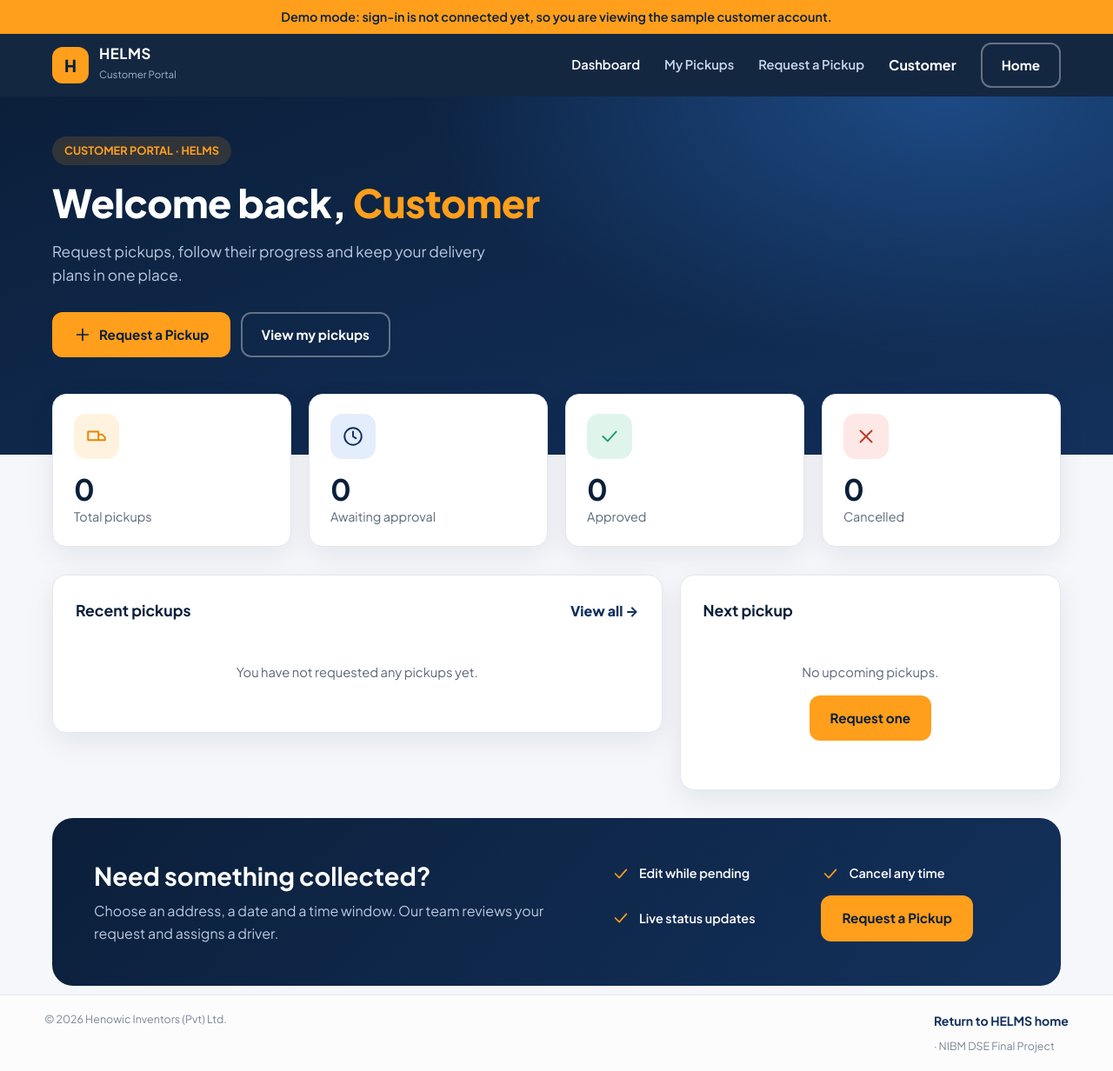
After one commit to WitherXee69/Final_Project_DSE, a PHP site: page /customer/index.php in a window 1280 px wide. The commit adds this page. Shown: the whole page at 87% size. Run offline with PHP 8.4, Linux system fonts and the light colour scheme; data that the repository does not hold is empty.

Commit message:
pickup form and view changes

```diff
--- a/customer/_layout.php
+++ b/customer/_layout.php
@@ -3,11 +3,17 @@
 require_once __DIR__ . '/../config/database.php';
 if (session_status() === PHP_SESSION_NONE) session_start();
 
-const CUST_DEMO_ID       = 1;
-const CUST_REQUIRE_LOGIN = false;
+const CUST_DEMO_ID       = 1;      // userId of a row in Customer (see sql/demo_customer.sql)
+const CUST_REQUIRE_LOGIN = false;  // flip to true once login.php is implemented
+
+const CUST_CHECK = '<svg class="i" viewBox="0 0 24 24"><path d="M5 12l5 5 9-10"/></svg>';
+const CUST_X     = '<svg class="i" viewBox="0 0 24 24"><path d="M6 6l12 12M18 6L6 18"/></svg>';
+const CUST_TRUCK = '<svg class="i" viewBox="0 0 24 24"><path d="M3 7h11v9H3zM14 10h4l3 3v3h-7z"/></svg>';
+const CUST_CLOCK = '<svg class="i" viewBox="0 0 24 24"><circle cx="12" cy="12" r="9"/><path d="M12 7v5l3 2"/></svg>';
+const CUST_PIN   = '<svg class="i" viewBox="0 0 24 24"><path d="M12 21s7-6.2 7-11a7 7 0 10-14 0c0 4.8 7 11 7 11zM12 12a2 2 0 100-4 2 2 0 000 4z"/></svg>';
+const CUST_PLUS  = '<svg class="i" viewBox="0 0 24 24"><path d="M12 5v14M5 12h14"/></svg>';
 
 function cust_h($v): string { return htmlspecialchars((string)$v, ENT_QUOTES, 'UTF-8'); }
-
 
 function cust_id(): int {
     if (!empty($_SESSION['user_id'])) return (int)$_SESSION['user_id'];
@@ -15,7 +21,6 @@ function cust_id(): int {
     return CUST_DEMO_ID;
 }
 function cust_is_demo(): bool { return empty($_SESSION['user_id']); }
-
 
 function cust_name(PDO $pdo, int $uid): string {
     if (!empty($_SESSION['full_name'])) return $_SESSION['full_name'];
@@ -41,61 +46,86 @@ function cust_flash(string $type, string $msg): void { $_SESSION['flash'] = [$ty
 function cust_show_flash(): void {
     if (!empty($_SESSION['flash'])) {
         [$t, $m] = $_SESSION['flash']; unset($_SESSION['flash']);
-        echo '<div class="cu-alert cu-alert-' . cust_h($t) . '" role="status">' . cust_h($m) . '</div>';
+        echo '<div class="cu-notice cu-notice-' . cust_h($t) . '" role="status">' . cust_h($m) . '</div>';
     }
 }
 
+function cust_status_class(string $s): string {
+    return ['Requested' => 'warning', 'Approved' => 'good', 'Successful' => 'good',
+            'Rejected' => 'danger', 'Cancelled' => 'danger', 'Failed' => 'danger'][$s] ?? 'info';
+}
 
-function cust_header(PDO $pdo, string $title, string $active = 'pickups'): void {
-    $name = cust_name($pdo, cust_id()); ?>
+/**
+ * Opens the page: <head>, demo banner, site header.
+ * $active = dashboard | pickups | new ; $bodyClass = 'cu-page' (hero pages) or 'cu-page login-page' (form pages)
+ */
+function cust_header(PDO $pdo, string $title, string $active = 'pickups', string $bodyClass = 'cu-page'): void {
+    $name = cust_name($pdo, cust_id());
+    $nav  = fn($key) => $active === $key ? ' style="color:#fff"' : '';
+?>
 <!DOCTYPE html>
 <html lang="en">
 <head>
 <meta charset="UTF-8">
 <meta name="viewport" content="width=device-width, initial-scale=1">
 <title><?= cust_h($title) ?> | HELMS</title>
+<meta name="description" content="Manage your HELMS pickups - request, view, edit and cancel.">
 <link rel="preconnect" href="https://fonts.googleapis.com">
 <link rel="preconnect" href="https://fonts.gstatic.com" crossorigin>
 <link href="https://fonts.googleapis.com/css2?family=Plus+Jakarta+Sans:wght@400;500;600;700;800&display=swap" rel="stylesheet">
 <link rel="stylesheet" href="../assets/css/style.css">
 <link rel="stylesheet" href="customer.css">
 </head>
-<body class="cu-body">
+<body class="<?= cust_h($bodyClass) ?>">
+<?php if (cust_is_demo()): ?>
+<div class="welcome">Demo mode: sign-in is not connected yet, so you are viewing the sample customer account.</div>
+<?php endif; ?>
 <header>
   <div class="container nav">
     <a href="../index.php" class="brand" aria-label="HELMS home">
       <div class="logo">H</div>
       <div><b>HELMS</b><small>Customer Portal</small></div>
     </a>
-    <div class="cu-user"><?= cust_h($name) ?><small>Customer account</small></div>
+    <button class="burger" id="burger" aria-label="Menu">
+      <svg class="i" viewBox="0 0 24 24" style="width:28px;height:28px"><path d="M4 7h16M4 12h16M4 17h16"/></svg>
+    </button>
+    <nav class="menu" id="menu">
+      <a class="link" href="index.php"<?= $nav('dashboard') ?>>Dashboard</a>
+      <a class="link" href="pickups.php"<?= $nav('pickups') ?>>My Pickups</a>
+      <a class="link" href="pickup_new.php"<?= $nav('new') ?>>Request a Pickup</a>
+      <span class="link cu-who"><?= cust_h($name) ?></span>
+      <a class="btn btn-ghost" href="../index.php">Home</a>
+    </nav>
   </div>
 </header>
+<?php }
 
-<div class="cu-shell">
-  <aside class="cu-sidebar" aria-label="Customer menu">
-    <div class="cu-side-label">MY ACCOUNT</div>
-    <a href="index.php" class="<?= $active === 'dashboard' ? 'active' : '' ?>"><span class="cu-ico">▦</span> Dashboard</a>
-    <a href="pickups.php" class="<?= $active === 'pickups' ? 'active' : '' ?>"><span class="cu-ico">☰</span> My pickups</a>
-    <a href="pickup_new.php" class="<?= $active === 'new' ? 'active' : '' ?>"><span class="cu-ico">＋</span> Request a pickup</a>
-    <div class="cu-side-bottom"><a href="../index.php">← Back to HELMS home</a></div>
-  </aside>
-
-  <main class="cu-main">
-    <?php if (cust_is_demo()): ?>
-      <div class="cu-demo">Demo mode: sign-in is not connected yet, so you are viewing the sample customer account.</div>
-    <?php endif; ?>
+/** Navy gradient hero band (same look as the home page hero, shorter). $titleHtml may contain <span> for amber text. */
+function cust_hero(string $pill, string $titleHtml, string $lead = '', string $ctaHtml = ''): void { ?>
+<section class="hero cu-hero">
+  <div class="container">
+    <span class="pill"><?= cust_h($pill) ?></span>
+    <h1><?= $titleHtml ?></h1>
+    <?php if ($lead): ?><p class="lead"><?= cust_h($lead) ?></p><?php endif; ?>
+    <?php if ($ctaHtml): ?><div class="hero-cta"><?= $ctaHtml ?></div><?php endif; ?>
+  </div>
+</section>
 <?php }
 
 function cust_footer(): void { ?>
-  </main>
-</div>
+<footer class="login-footer cu-footer">
+  <span>&copy; <?= date('Y') ?> Henowic Inventors (Pvt) Ltd.</span>
+  <span><a href="../index.php">Return to HELMS home</a> &middot; NIBM DSE Final Project</span>
+</footer>
+
 <dialog id="cuConfirm" class="cu-dialog">
   <form method="dialog">
-    <h3 id="cuConfirmTitle">Are you sure?</h3>
+    <div class="login-symbol" style="margin-bottom:14px">!</div>
+    <h3>Cancel this pickup?</h3>
     <p id="cuConfirmText" class="cu-muted"></p>
     <div class="cu-actions">
-      <button class="cu-btn cu-btn-danger" value="ok">Yes, cancel pickup</button>
-      <button class="cu-btn cu-btn-light" value="no">Keep it</button>
+      <button class="btn btn-primary" value="ok">Yes, cancel it</button>
+      <button class="btn btn-outline" value="no">Keep pickup</button>
     </div>
   </form>
 </dialog>
@@ -103,16 +133,3 @@ function cust_footer(): void { ?>
 </body>
 </html>
 <?php }
-
-
-function cust_page_head(string $eyebrow, string $title, string $actionHtml = ''): void { ?>
-<div class="cu-page-head">
-  <div><div class="cu-eyebrow"><?= cust_h($eyebrow) ?></div><h1><?= cust_h($title) ?></h1></div>
-  <?php if ($actionHtml) echo '<div class="cu-actions">' . $actionHtml . '</div>'; ?>
-</div>
-<?php }
-
-function cust_status_class(string $s): string {
-    return ['Requested' => 'warning', 'Approved' => 'good', 'Successful' => 'good',
-            'Rejected' => 'danger', 'Cancelled' => 'danger', 'Failed' => 'danger'][$s] ?? 'info';
-}
--- /dev/null
+++ b/customer/customer.css
@@ -0,0 +1,107 @@
+/* HELMS - Customer module. Only adds what style.css doesn't already provide
+   (header, .hero, .pill, .portal, .ico, .band, .steps, .login-* and .field all come from ../assets/css/style.css) */
+.cu-page{min-height:100vh;display:flex;flex-direction:column;background:var(--bg)}
+.cu-page.login-page{background:radial-gradient(900px 500px at 0% 0%,rgba(29,74,133,.18),transparent 65%),var(--bg)}
+.cu-page>.cu-section,.cu-page>.cu-over{flex:none}
+.cu-footer{margin-top:auto!important}
+.cu-who{color:#fff!important;font-weight:700}
+
+/* Hero (shorter than the home page one) */
+.cu-hero{padding:46px 0 112px}
+.cu-hero h1{font-size:clamp(1.9rem,4vw,2.8rem)}
+.cu-hero .lead{margin:14px 0 22px}
+.cu-over{margin-top:-70px;position:relative;z-index:5}
+.cu-section{padding:26px 0 0}
+.cu-section:last-of-type{padding-bottom:10px}
+
+/* Cards */
+.cu-card{background:var(--card);border:1px solid var(--line);border-radius:var(--radius);padding:26px;box-shadow:var(--shadow);margin-bottom:20px}
+.cu-card-head{display:flex;justify-content:space-between;align-items:center;gap:12px;margin-bottom:16px}
+.cu-card h2{font-size:1.1rem;color:var(--navy)}
+.cu-muted{color:var(--muted);font-size:.9rem}
+.cu-empty{padding:30px 10px;text-align:center;color:var(--muted);font-size:.92rem}
+.cu-stat-grid{display:grid;grid-template-columns:repeat(4,1fr);gap:20px;margin-bottom:6px}
+.cu-stat{padding:22px 24px}
+.cu-stat h3{font-size:2.1rem;line-height:1.1;letter-spacing:-1px}
+.cu-stat p{margin:2px 0 0}
+.ico.c4{background:#fde8e6;color:#c0392b}
+.cu-dash-grid{display:grid;grid-template-columns:1.6fr 1fr;gap:20px;align-items:start}
+.cu-dash-grid .cu-card{margin-bottom:0}
+.cu-next .ico{margin-bottom:12px}
+.cu-next-date{font-weight:800;color:var(--navy);font-size:1.15rem}
+.cu-addr-line{margin:10px 0 14px;color:var(--ink);font-size:.9rem}
+.cu-section .band{margin-top:6px}
+.band .bullets .btn{white-space:nowrap}
+
+/* Notices (match .login-notice) */
+.cu-notice{padding:13px 16px;border-radius:12px;margin-bottom:18px;font-size:.88rem;border:1px solid}
+.cu-notice-success{background:#e4f6ee;color:#14684a;border-color:#b6e6d0}
+.cu-notice-error{background:#fdecea;color:#8a1f17;border-color:#f5c2bd}
+.cu-notice ul{margin:6px 0 0 18px}
+.cu-over .cu-notice{box-shadow:var(--shadow)}
+
+/* Tabs (reuse .chips look) + search (reuse .field) */
+.cu-tabs{margin-bottom:16px}
+.cu-tabs a span{display:inline-block;padding:7px 14px;border-radius:99px;font-size:.82rem;font-weight:700;background:#eef2f7;color:var(--navy);transition:.2s}
+.cu-tabs a:hover span{background:#dfe7f1}
+.cu-tabs a.active span{background:var(--navy);color:#fff}
+.cu-tabs{gap:8px}
+.cu-search{margin-bottom:18px;flex-wrap:wrap}
+.cu-search input[type=search]{max-width:420px}
+.cu-search .btn{padding:12px 20px}
+
+/* Table */
+.cu-table-wrap{overflow:auto;border:1px solid var(--line);border-radius:12px}
+.cu-table{width:100%;border-collapse:collapse;min-width:640px}
+.cu-table th{text-align:left;color:var(--muted);font-size:.7rem;letter-spacing:.8px;text-transform:uppercase;background:#f7f9fc;padding:12px 14px}
+.cu-table td{padding:14px;border-top:1px solid var(--line);font-size:.88rem;color:var(--ink);vertical-align:middle}
+.cu-table td strong{color:var(--navy)}
+.cu-table tbody tr:hover{background:#fafbfd}
+.cu-click{cursor:pointer}
+.cu-addr{max-width:280px}
+.cu-row-actions{display:flex;gap:8px;align-items:center}
+.cu-row-actions form{margin:0}
+.cu-sm{padding:7px 14px;font-size:.8rem;border-width:1.5px}
+.cu-danger{background:#fde8e6;color:#b3261e;border:1.5px solid #fde8e6}
+.cu-danger:hover{background:#fbd5d1}
+.cu-danger-outline{border-color:#d9534f;color:#b3261e}
+.cu-danger-outline:hover{background:#b3261e;border-color:#b3261e;color:#fff}
+
+/* Status badges */
+.cu-badge{display:inline-block;padding:5px 12px;border-radius:99px;font-size:.72rem;font-weight:800;background:#e7eef8;color:var(--navy-2);white-space:nowrap}
+.cu-badge.cu-good{background:#dff5ec;color:#14684a}
+.cu-badge.cu-warning{background:#fff3df;color:#8a5200}
+.cu-badge.cu-danger{background:#fde8e6;color:#b3261e}
+
+/* Time window chips inside the .login-form */
+.cu-windows{display:grid;grid-template-columns:repeat(auto-fill,minmax(125px,1fr));gap:10px}
+.cu-windows input{position:absolute;opacity:0;width:auto;padding:0;pointer-events:none}
+.cu-windows label{display:block;text-align:center;padding:11px 8px;border:1.5px solid var(--line);border-radius:12px;font-size:.84rem;font-weight:700;color:var(--muted);cursor:pointer;transition:.2s;background:#fff}
+.cu-windows label:hover{border-color:var(--amber)}
+.cu-windows input:checked+label{background:#fff3df;border-color:var(--amber-d);color:#7a4a00}
+.cu-windows input:focus-visible+label{box-shadow:0 0 0 3px rgba(255,159,28,.3)}
+.login-form input[type=date]{min-height:48px}
+
+/* Details + progress */
+.cu-detail-grid{display:grid;grid-template-columns:repeat(3,1fr);gap:14px}
+.cu-detail{padding:16px;background:#f7f9fc;border:1px solid var(--line);border-radius:12px}
+.cu-detail small{display:block;color:var(--muted);font-size:.68rem;font-weight:800;letter-spacing:1px;margin-bottom:4px}
+.cu-detail strong{display:block;color:var(--navy);font-size:.95rem;line-height:1.5}
+.cu-wide{grid-column:1/-1}
+.cu-steps{margin-top:6px;border-top:0;padding-top:0;justify-content:center;gap:10px}
+.cu-steps .step{max-width:200px;font-size:.78rem}
+.cu-steps .step.bad .dot{background:#dc2626;color:#fff}
+.cu-steps .step.bad{color:#b3261e}
+.cu-actions{display:flex;gap:10px;flex-wrap:wrap;align-items:center}
+.cu-actions form{margin:0}
+
+/* Confirm dialog */
+.cu-dialog{border:0;border-radius:20px;padding:28px;max-width:410px;width:92%;box-shadow:0 30px 70px rgba(11,31,58,.35);font-family:inherit}
+.cu-dialog::backdrop{background:rgba(11,31,58,.55)}
+.cu-dialog h3{color:var(--navy);font-size:1.25rem}
+.cu-dialog p{margin-top:6px}
+.cu-dialog .cu-actions{margin-top:22px}
+
+/* Responsive */
+@media(max-width:980px){.cu-stat-grid{grid-template-columns:repeat(2,1fr)}.cu-dash-grid{grid-template-columns:1fr}.cu-detail-grid{grid-template-columns:1fr 1fr}}
+@media(max-width:720px){.cu-stat-grid,.cu-detail-grid{grid-template-columns:1fr}.cu-hero{padding:34px 0 100px}.cu-card{padding:20px}.cu-who{display:none}}
--- /dev/null
+++ b/customer/index.php
@@ -0,0 +1,83 @@
+<?php
+// Customer Dashboard
+require_once __DIR__ . '/_layout.php';
+require_once __DIR__ . '/pickup_functions.php';
+$uid    = cust_id();
+$name   = cust_name($pdo, $uid);
+$counts = pickup_counts($pdo, $uid);
+$next   = pickup_next($pdo, $uid);
+$recent = array_slice(pickup_list($pdo, $uid), 0, 5);
+
+cust_header($pdo, 'Customer dashboard', 'dashboard');
+cust_hero('CUSTOMER PORTAL · HELMS', 'Welcome back, <span>' . cust_h($name) . '</span>',
+    'Request pickups, follow their progress and keep your delivery plans in one place.',
+    '<a class="btn btn-primary" href="pickup_new.php">' . CUST_PLUS . ' Request a Pickup</a>
+     <a class="btn btn-ghost" href="pickups.php">View my pickups</a>');
+?>
+<section class="cu-over">
+  <div class="container">
+    <?php cust_show_flash(); ?>
+    <div class="cu-stat-grid">
+      <article class="portal cu-stat"><div class="ico c1"><?= CUST_TRUCK ?></div><h3><?= (int)array_sum($counts) ?></h3><p>Total pickups</p></article>
+      <article class="portal cu-stat"><div class="ico c2"><?= CUST_CLOCK ?></div><h3><?= (int)($counts[PK_REQUESTED] ?? 0) ?></h3><p>Awaiting approval</p></article>
+      <article class="portal cu-stat"><div class="ico c3"><?= CUST_CHECK ?></div><h3><?= (int)($counts[PK_APPROVED] ?? 0) ?></h3><p>Approved</p></article>
+      <article class="portal cu-stat"><div class="ico c4"><?= CUST_X ?></div><h3><?= (int)($counts[PK_CANCELLED] ?? 0) ?></h3><p>Cancelled</p></article>
+    </div>
+  </div>
+</section>
+
+<section class="cu-section">
+  <div class="container cu-dash-grid">
+    <div class="cu-card">
+      <div class="cu-card-head"><h2>Recent pickups</h2><a class="text-link" href="pickups.php">View all →</a></div>
+      <?php if ($recent): ?>
+      <div class="cu-table-wrap"><table class="cu-table">
+        <thead><tr><th>Ref</th><th>Date</th><th>Time</th><th>Status</th></tr></thead>
+        <tbody>
+        <?php foreach ($recent as $p): ?>
+          <tr class="cu-click" onclick="location.href='pickup_view.php?id=<?= (int)$p['pickupId'] ?>'">
+            <td><strong>#<?= (int)$p['pickupId'] ?></strong></td>
+            <td><?= cust_h($p['pickupDate']) ?></td>
+            <td><?= cust_h($p['preferredTimeWindow']) ?></td>
+            <td><span class="cu-badge cu-<?= cust_status_class($p['status']) ?>"><?= cust_h($p['status']) ?></span></td>
+          </tr>
+        <?php endforeach; ?>
+        </tbody></table></div>
+      <?php else: ?>
+        <div class="cu-empty">You have not requested any pickups yet.</div>
+      <?php endif; ?>
+    </div>
+
+    <div class="cu-card cu-next">
+      <div class="cu-card-head"><h2>Next pickup</h2></div>
+      <?php if ($next): ?>
+        <div class="ico c1"><?= CUST_PIN ?></div>
+        <div class="cu-next-date"><?= cust_h(date('D, d M Y', strtotime($next['pickupDate']))) ?></div>
+        <div class="cu-muted"><?= cust_h($next['preferredTimeWindow']) ?></div>
+        <p class="cu-addr-line"><?= cust_h($next['pickupAddress']) ?></p>
+        <span class="cu-badge cu-<?= cust_status_class($next['status']) ?>"><?= cust_h($next['status']) ?></span>
+        <div style="margin-top:18px"><a class="btn btn-outline" href="pickup_view.php?id=<?= (int)$next['pickupId'] ?>">View details</a></div>
+      <?php else: ?>
+        <div class="cu-empty">No upcoming pickups.<div style="margin-top:14px"><a class="btn btn-primary" href="pickup_new.php">Request one</a></div></div>
+      <?php endif; ?>
+    </div>
+  </div>
+</section>
+
+<section class="cu-section">
+  <div class="container">
+    <div class="band">
+      <div>
+        <h2>Need something collected?</h2>
+        <p>Choose an address, a date and a time window. Our team reviews your request and assigns a driver.</p>
+      </div>
+      <div class="bullets">
+        <div><?= CUST_CHECK ?>Edit while pending</div>
+        <div><?= CUST_CHECK ?>Cancel any time</div>
+        <div><?= CUST_CHECK ?>Live status updates</div>
+        <div><a class="btn btn-primary" href="pickup_new.php">Request a Pickup</a></div>
+      </div>
+    </div>
+  </div>
+</section>
+<?php cust_footer(); ?>
--- a/customer/pickup_cancel.php
+++ b/customer/pickup_cancel.php
@@ -1,5 +1,5 @@
 <?php
-// CANCEL: POST only (soft delete - sets status = Cancelled)
+// CANCEL: POST only (soft delete - sets status = Cancelled), no screen of its own
 require_once __DIR__ . '/_layout.php';
 require_once __DIR__ . '/pickup_functions.php';
 $uid = cust_id();
--- /dev/null
+++ b/sql/demo_customer.sql
@@ -0,0 +1,6 @@
+-- Sample customer so the pickup pages work before login/register are connected.
+-- Run ONCE in phpMyAdmin (HELMS database). It creates userId 1 if the tables are still empty.
+USE HELMS;
+INSERT INTO User (userId, username, passwordHash, role) VALUES (1, 'demo.customer', 'not-a-real-hash', 'IndividualCustomer');
+INSERT INTO Customer (userId, contactNumber, email, address) VALUES (1, '0771234567', 'demo@example.com', 'Colombo 03');
+INSERT INTO IndividualCustomer (userId, name, nic) VALUES (1, 'Demo Customer', '200012345678');
```
Also changed, not shown: customer/_pickup_form.php (+6 -11 lines), customer/pickup.js (+8 -3 lines), customer/pickup_edit.php (+20 -9 lines), customer/pickup_functions.php (+13 -10 lines), customer/pickup_new.php (+27 -16 lines), customer/pickup_view.php (+35 -30 lines), customer/pickups.php (+23 -17 lines).
